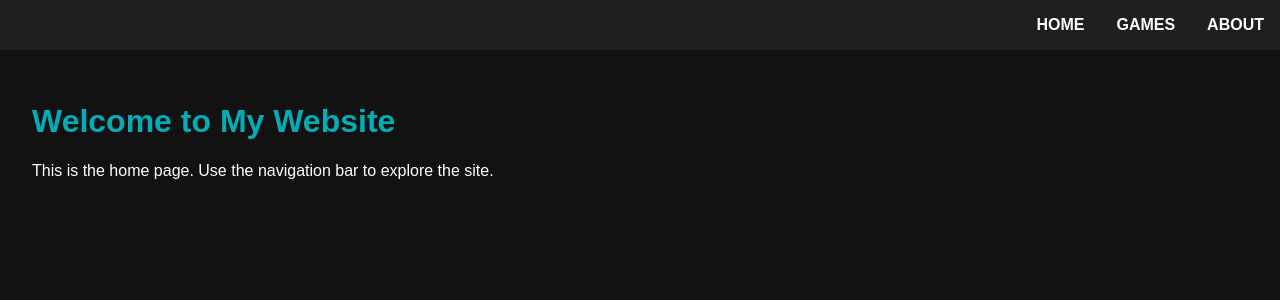
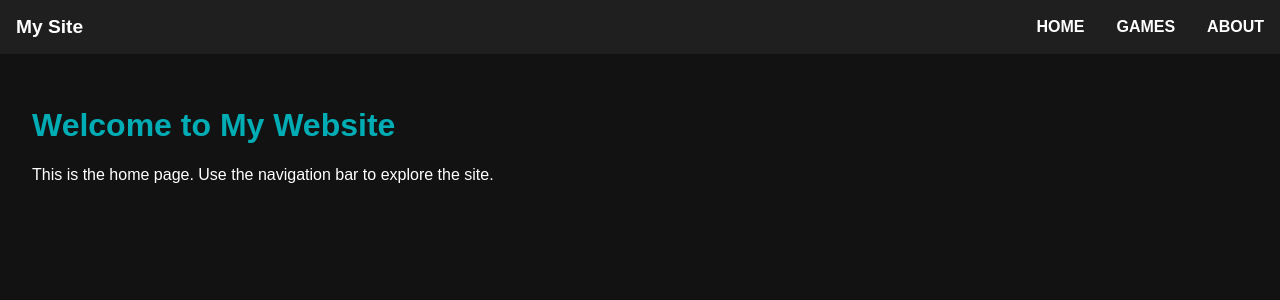
Before and after one commit to Noxtibe/noxtibe.github.io, a Jekyll site: the page built from index.md, in a window 1280 px wide. Shown: the top 300 px of the page. Built offline with Jekyll 4.4.1, drawn with Linux system fonts in a browser that asks for light colours.

Commit message:
[update] menu for mobile

```diff
--- a/_layouts/default.html
+++ b/_layouts/default.html
@@ -1,5 +1,6 @@
 <!DOCTYPE html>
 <html lang="en">
+
 <head>
     <meta charset="UTF-8">
     <meta name="viewport" content="width=device-width, initial-scale=1.0">
@@ -12,14 +13,28 @@
             color: #ffffff;
         }
 
+        /* Navbar container */
         .navbar {
             display: flex;
-            justify-content: flex-end;
+            justify-content: space-between;
+            align-items: center;
             background-color: #1f1f1f;
             padding: 1rem;
         }
 
-        .navbar a {
+        /* Logo (can be empty or used later) */
+        .navbar .logo {
+            font-weight: bold;
+            font-size: 1.2rem;
+            color: #ffffff;
+        }
+
+        /* Menu items */
+        .navbar .menu {
+            display: flex;
+        }
+
+        .navbar .menu a {
             color: #ffffff;
             text-decoration: none;
             margin-left: 2rem;
@@ -27,10 +42,52 @@
             transition: color 0.3s;
         }
 
-        .navbar a:hover {
+        .navbar .menu a:hover {
             color: #00adb5;
         }
 
+        /* Hamburger icon (hidden on desktop) */
+        .hamburger {
+            display: none;
+            font-size: 1.5rem;
+            cursor: pointer;
+        }
+
+        /* Mobile menu (hidden by default) */
+        .mobile-menu {
+            display: none;
+            flex-direction: column;
+            background-color: #1f1f1f;
+            padding: 1rem;
+        }
+
+        .mobile-menu a {
+            color: #ffffff;
+            text-decoration: none;
+            padding: 0.5rem 0;
+            font-weight: bold;
+        }
+
+        .mobile-menu a:hover {
+            color: #00adb5;
+        }
+
+        /* Responsive Rules */
+        @media (max-width: 768px) {
+            .navbar .menu {
+                display: none;
+            }
+
+            .hamburger {
+                display: block;
+            }
+
+            .mobile-menu.show {
+                display: flex;
+            }
+        }
+
+        /* Page content */
         .content {
             padding: 2rem;
         }
@@ -39,18 +96,41 @@
             color: #00adb5;
         }
     </style>
+
+    <script>
+        // Simple menu toggle
+        function toggleMenu() {
+            var menu = document.getElementById("mobileMenu");
+            menu.classList.toggle("show");
+        }
+    </script>
 </head>
+
 <body>
 
+    <!-- Navigation -->
     <div class="navbar">
+        <div class="logo">My Site</div>
+        <div class="menu">
+            <a href="{{ '/' | relative_url }}">HOME</a>
+            <a href="{{ '/games' | relative_url }}">GAMES</a>
+            <a href="{{ '/about' | relative_url }}">ABOUT</a>
+        </div>
+        <div class="hamburger" onclick="toggleMenu()">☰</div>
+    </div>
+
+    <!-- Mobile Menu -->
+    <div class="mobile-menu" id="mobileMenu">
         <a href="{{ '/' | relative_url }}">HOME</a>
         <a href="{{ '/games' | relative_url }}">GAMES</a>
         <a href="{{ '/about' | relative_url }}">ABOUT</a>
     </div>
 
+    <!-- Page Content -->
     <div class="content">
         {{ content }}
     </div>
 
 </body>
+
 </html>
```
